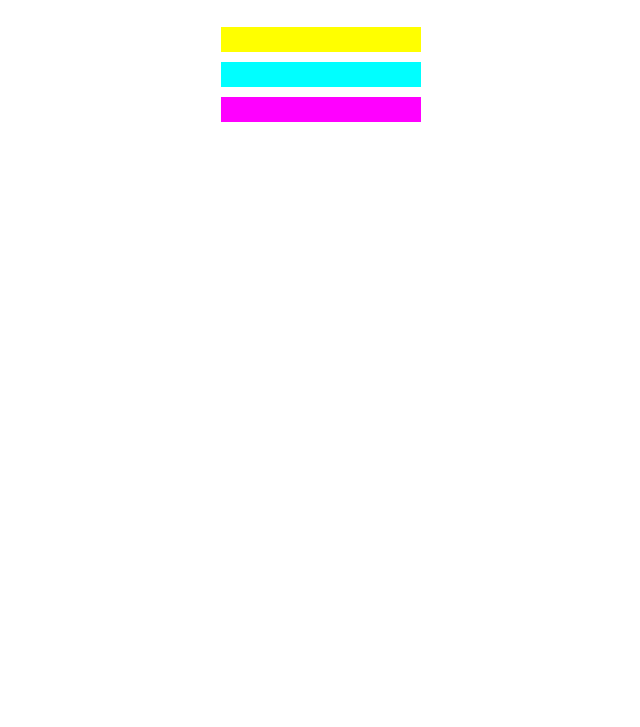
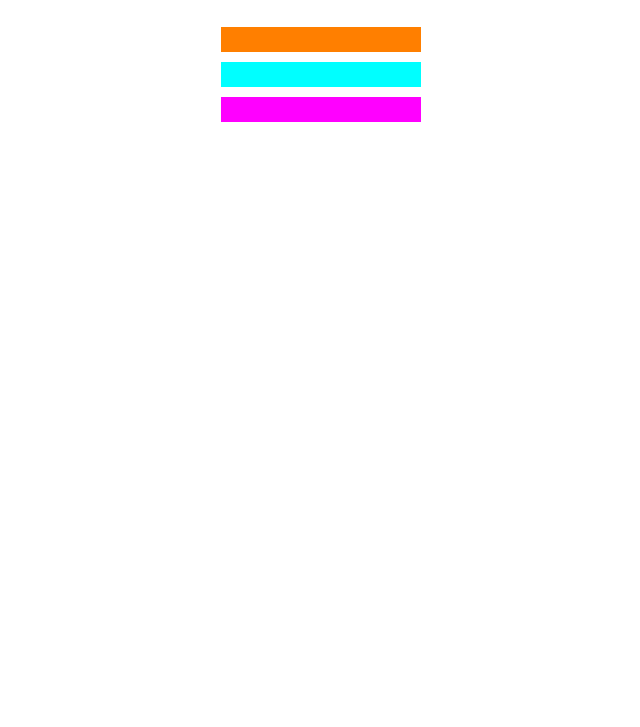
Before and after one commit to keremOzerdem/responsive-web-design, a plain HTML site: page learn-css-colors-by-building-a-set-of-colored-markers/index.html in a window 1280 px wide. Shown: the part 73-800 px from the top of the page, without its empty margins (319-959 px from the left). Drawn offline with Linux system fonts and the light colour scheme.

Commit message:
march 6, 2023

```diff
--- a/learn-css-colors-by-building-a-set-of-colored-markers/styles.css
+++ b/learn-css-colors-by-building-a-set-of-colored-markers/styles.css
@@ -14,7 +14,7 @@ h1 {
 }
 
 .one {
-    background-color: rgb(255, 255, 0);
+    background-color: rgb(255, 127, 0);
 }
 
 .two{
```
